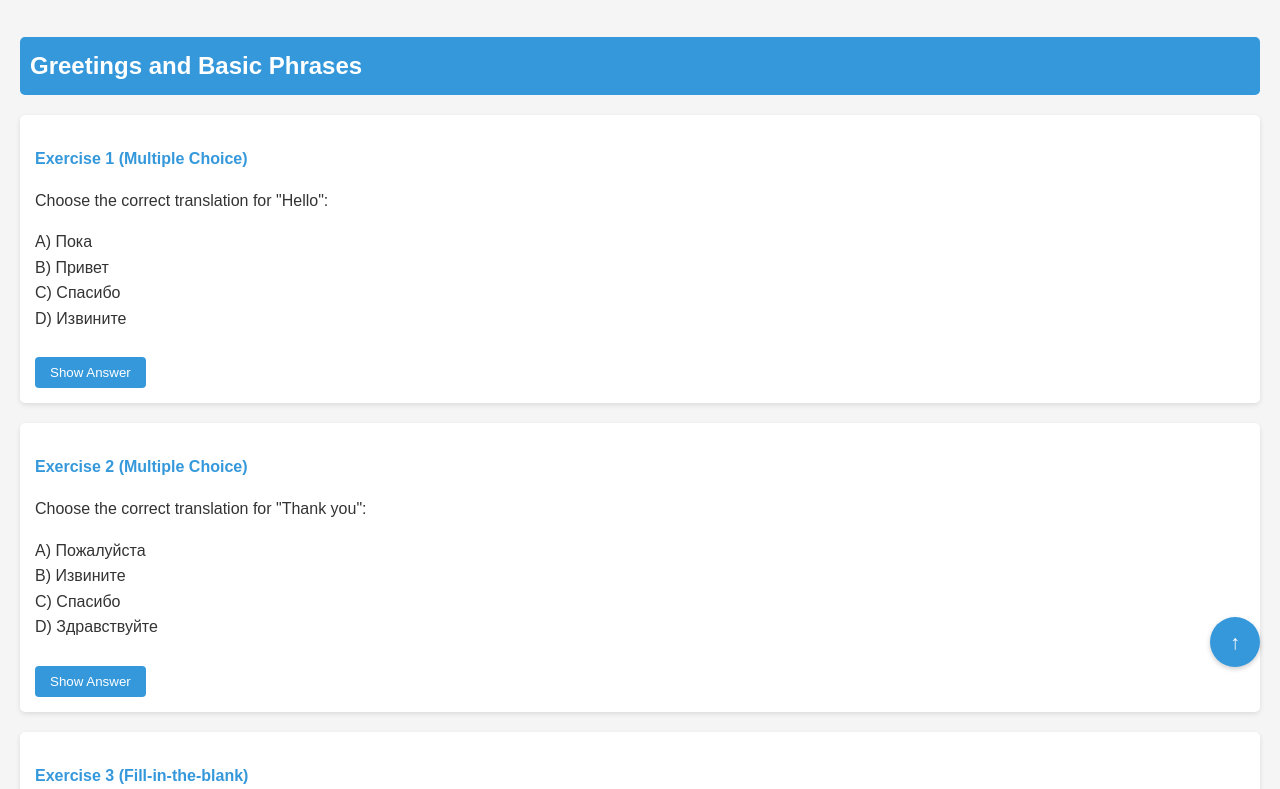
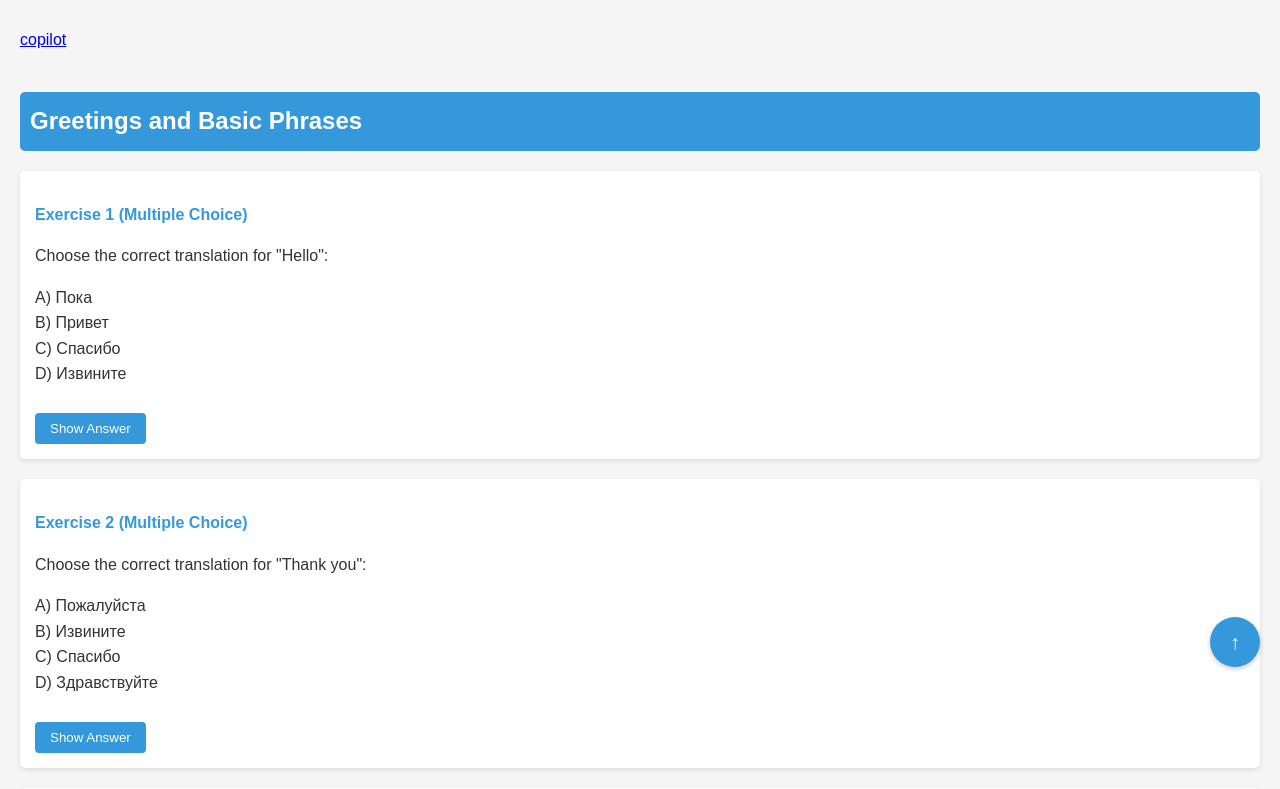
Before and after one commit to borgebjorns/russian, a plain HTML site: page index.html in a window 1280 px wide. Shown: the part 113-902 px from the top of the page. Drawn offline with Linux system fonts and the light colour scheme.

Commit message:
Update index.html

```diff
--- a/index.html
+++ b/index.html
@@ -118,7 +118,7 @@
 </head>
 <body>
     <h1>100 Russian A1 Exercises: Basic Vocabulary for Everyday Use</h1>
-
+    <a href="copilot_a1.html">copilot</a>
     <div class="navigation">
         <label for="section-select">Jump to section:</label>
         <select id="section-select" onchange="jumpToSection(this.value)">
```
